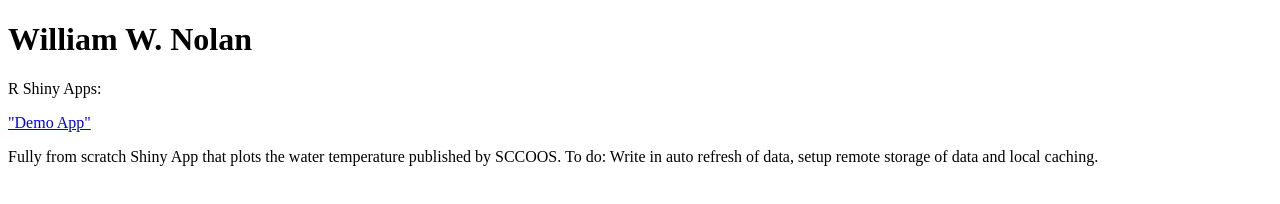
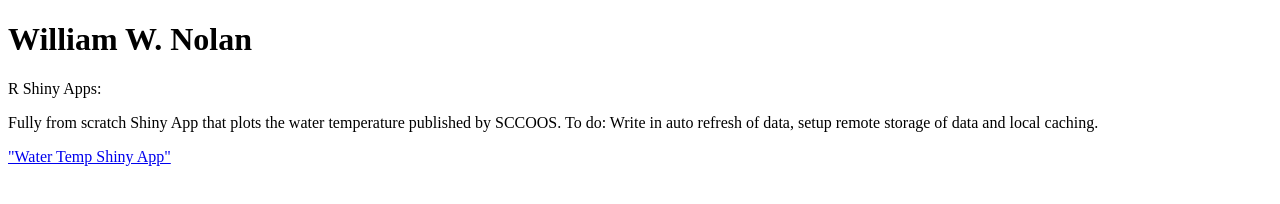
Before and after one commit to walkernolan/walkernolan.github.io, a plain HTML site: page index.html in a window 1280 px wide. Drawn offline with Linux system fonts and the light colour scheme.

Commit message:
Update index.html

```diff
--- a/index.html
+++ b/index.html
@@ -3,10 +3,10 @@
 <body>
 <h1>William W. Nolan</h1>
 <p>R Shiny Apps:</p>
-<a href="tempshiny.html">"Demo App"</a>
 <p>Fully from scratch Shiny App that plots the water temperature published by SCCOOS.
     To do: Write in auto refresh of data, setup remote storage of data and local caching.
 </p>
+<a href="tempshiny.html">"Water Temp Shiny App"</a>
 </body>
 </body>
 </html>
```
